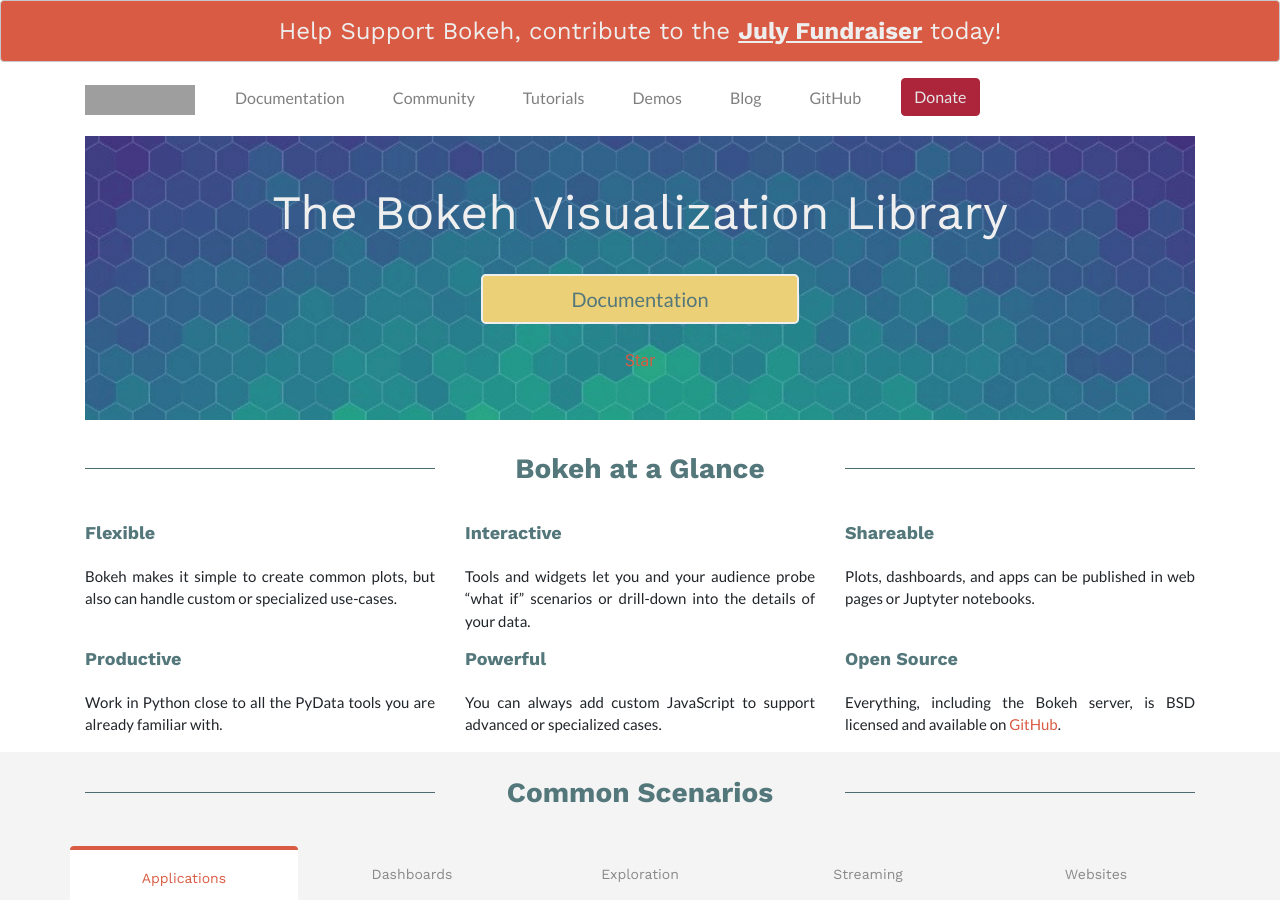
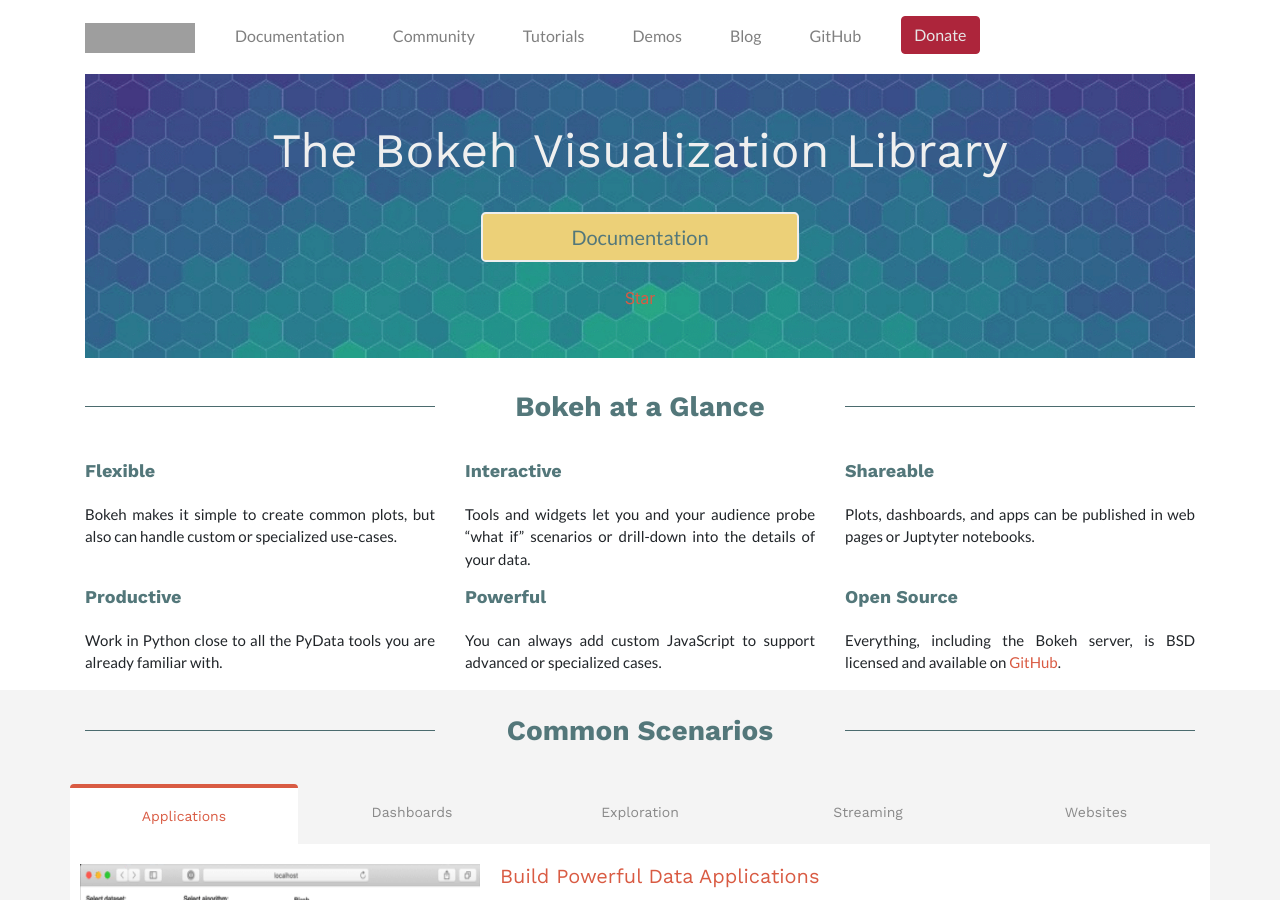
Before and after one commit to bokeh/bokeh.org, a Jekyll site: the page built from index.html, in a window 1280 px wide and 900 px high. Built offline with Jekyll 4.4.1, drawn with Linux system fonts in a browser that asks for light colours; grey boxes are pictures that could not be loaded.

Commit message:
rmeove alerts

```diff
--- a/_includes/alerts.html
+++ b/_includes/alerts.html
@@ -1,10 +1,8 @@
 <!-- alerts -->
-<div class="container-fluid" id="top-alert">
+<!-- <div class="container-fluid" id="top-alert">
   <div class="alert alert-dark mb-0" role="alert">
     <p class="text-center">
-      Help Support Bokeh, contribute to the
-      <a href="https://numfocus.salsalabs.org/bokeh-july-fundraiser/index.html">July Fundraiser</a>
-      today!
+    </p>
   </div>
-</div>
+</div> -->
 <!-- end alerts -->
```
